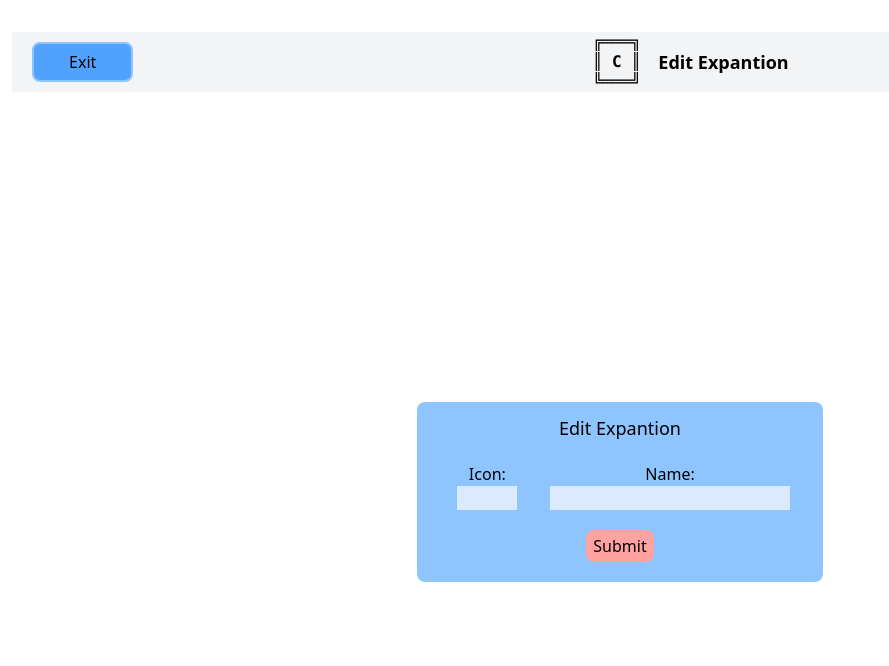
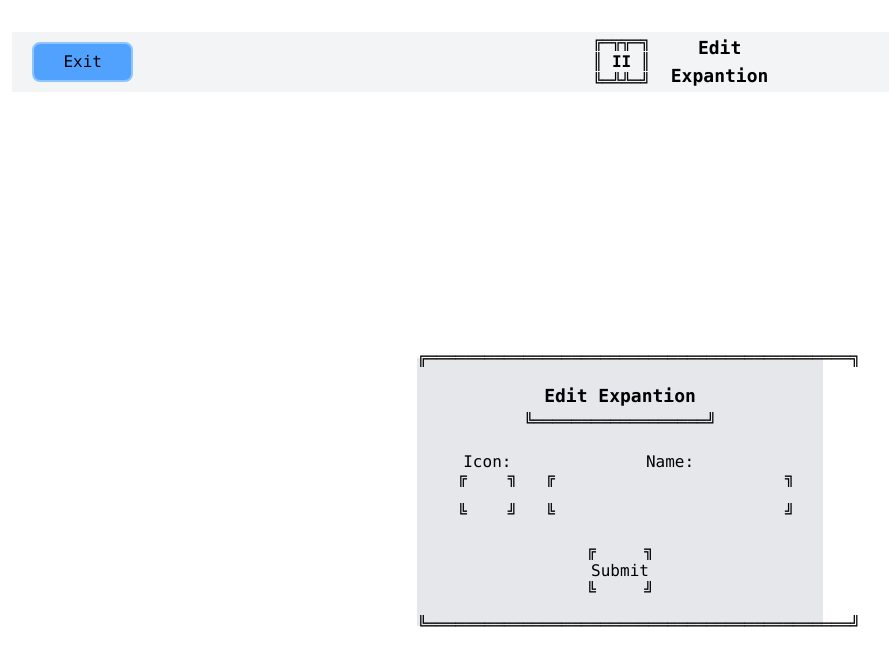
Before and after one commit to Nest0w0/ASCII-cards, a React (Vite) app in the folder frontend/: page /edit_expantion/1 in a window 1280 px wide. Shown: the top 666 px of the page, without its empty margins (20-909 px from the left). Built offline with nearby package versions, Linux system fonts and the light colour scheme; no server answers; sample sign-in values are in the browser's storage.

Commit message:
Changed: Making it prettier part 1. Not sure how many there will be

```diff
--- a/frontend/src/App.tsx
+++ b/frontend/src/App.tsx
@@ -12,7 +12,7 @@ import ProtectedRoute from './components/protected_route';
 
 function App() {
   return (
-    <div>
+    <div className='font-mono'>
       <BrowserRouter>
         <Routes>
           <Route path='/' element={<Login />}></Route>
--- /dev/null
+++ b/frontend/src/components/big_icon.tsx
@@ -0,0 +1,13 @@
+function BigIcon(){
+    return(
+        <div className="font-mono leading-7 text-2xl text-gray-900">
+            <p>╔════╦╦═══════╗</p>
+            <p className="font-bold">
+                ║ ASCII Cards ║
+            </p>
+            <p className="">╚════╩╩═══════╝</p>
+        </div>
+    );
+}
+
+export default BigIcon;
--- a/frontend/src/components/expantion_button.tsx
+++ b/frontend/src/components/expantion_button.tsx
@@ -74,24 +74,42 @@ function ExpantionButton({ onExpantionSelect, expantionID, expantion }: Expantio
         <>
             <div
                 key={expantion['id']}
-                className={`${expantionID == expantion['id'] ? 'bg-blue-300 font-bold' : ''} flex items-center w-full justify-between h-20 text-m hover:text-base border-b-2 hover:border-b-3 hover:font-bold hover:bg-blue-100 hover:border-b-blue-300`}
+                className={`${expantionID == expantion['id'] ? 'bg-blue-200 font-bold' : ''} flex items-center w-full justify-between h-30 text-m hover:text-base border-b-2 hover:border-b-3 hover:font-bold hover:bg-blue-100 hover:border-b-blue-300`}
                 onClick={() => { onExpantionSelect(expantion['id']) }}
             >
-                <a className="ml-5">{expantion['icon']}</a>
-                <a className="flex flex-1 justify-center">{expantion['name']}</a>
+                <div className="ml-1.5 leading-5">
 
-                <div className="flex-col w-1/5">
+                    <p>╔═══╗</p>
+                    <p>║ {expantion['icon']} ║</p>
+                    <p>╚═══╝</p>
+                </div>
+
+                <a className="flex flex-1 justify-center text-lg">{expantion['name']}</a>
+
+                <div className="flex-col w-1/5 mr-2">
                     <button
-                        className={`${expantionID == expantion['id'] ? 'bg-gray-200 hover:bg-gray-300' : 'bg-blue-200 hover:bg-blue-300'} h-6 w-11 rounded-sm mb-1 `}
+                        className={`${expantionID == expantion['id'] ? 'hover:bg-blue-200' : 'hover:bg-blue-300'} flex flex-col w-14 leading-5`}
                         onClick={() => navigate('/edit_expantion/' + expantion['id'])}
                     >
-                        Edit
+                        <p className="text-left -mb-1">
+                            ╔     <span className="float-end">╗</span>
+                        </p>
+                        <p> Edit </p>
+                        <p className="text-left -mt-1">
+                            ╚     <span className="float-end">╝</span>
+                            </p>
                     </button>
 
                     <button
-                        className="bg-red-300 hover:bg-red-400 h-6 w-11 rounded-sm mt-1"
+                        className="hover:bg-red-400 flex flex-col w-14 leading-5"
                         onClick={() => Submit()}>
-                        Erase
+                        <p className="text-left -mb-1">
+                            ╔     <span className="float-end">╗</span>
+                        </p>
+                        <p> Erase </p>
+                        <p className="text-left -mt-1">
+                            ╚     <span className="float-end">╝</span>
+                            </p>
                     </button>
                 </div>
             </div>
--- a/frontend/src/components/expantion_form.tsx
+++ b/frontend/src/components/expantion_form.tsx
@@ -83,42 +83,59 @@ function ExpantionForm({ defaultID, defaultIcon, defaultName, title, method }: E
     }
 
     return (
-        <div className="bg-blue-300 w-1/3 rounded-lg">
-            <p className="mb-5 mt-3 text-lg">
+        <div className="bg-gray-200 w-1/3 h-67">
+            <p className="-mt-3">
+                ╔════════════════════════════════════════════╗
+            </p>
+            <p className="mt-3 text-lg font-bold">
                 {title}
+            </p>
+            <p className="mb-5">
+                ╚══════════════════╝
             </p>
 
             <form className="mb-5" onSubmit={Submit}>
-                <div className="flex flex-row mb-5">
-                    <div className="flex-colw-15 ml-10">
+                <div className="flex flex-row leading-4 mb-5">
+                    <div className="flex-col w-15 group ml-10">
                         <label>
                             Icon:
                         </label>
                         <br></br>
+                        <p className="text-left">╔<span className="float-end">╗</span></p>
                         <input
                             type="text" maxLength={1} value={icon}
-                            className="bg-blue-100 w-15 text-center"
+                            className="w-10 text-center rounded-sm group-hover:bg-blue-100 group-hover:border-b-3 group-hover:-mb-3"
                             onChange={(e) => setIcon(e.target.value)}></input>
+                        <p className="text-left">╚ <span className="float-end">╝</span></p>
                     </div>
 
-                    <div className="flex-1">
+                    <div className="group flex-1 mx-7">
                         <label
                         >
                             Name:
                         </label>
                         <br></br>
+                        <p className="text-left">╔<span className="float-end">╗</span></p>
                         <input
                             type="text" value={name}
-                            className="bg-blue-100 w-60 text-center"
+                            className="w-50 text-center rounded-sm group-hover:bg-blue-100 group-hover:border-b-3 group-hover:-mb-3"
                             onChange={(e) => setName(e.target.value)}></input>
+                        <p className="text-left">╚ <span className="float-end">╝</span></p>
                     </div>
                 </div>
 
 
-                <input
-                    type="submit" value={"Submit"}
-                    className="bg-red-300 w-1/6 h-8 hover:bg-red-400 hover:border-yellow-300 hover:border-2 rounded-lg"
-                />
+                <div className="flex flex-col justify-self-center group leading-5 w-1/6 h-8 mb-10">
+                    <p className="text-left group-hover:bg-blue-100">╔<span className="float-end">╗</span></p>
+                    <input
+                        type="submit" value={"Submit"}
+                        className="group-hover:bg-blue-100"
+                    />
+                    <p className="text-left group-hover:bg-blue-100">╚ <span className="float-end">╝</span></p>
+                </div>
+                <p>
+                    ╚════════════════════════════════════════════╝
+                </p>
             </form>
 
             <Modal
@@ -126,7 +143,7 @@ function ExpantionForm({ defaultID, defaultIcon, defaultName, title, method }: E
                 title={modalState.title}
                 message={modalState.message}
                 isError={modalState.isError}
-                onClose={() => {navigate('/home')}}
+                onClose={() => { navigate('/home') }}
             ></Modal>
         </div>
     );
--- a/frontend/src/components/expantion_sidebar.tsx
+++ b/frontend/src/components/expantion_sidebar.tsx
@@ -1,14 +1,14 @@
-import { useEffect, useState} from "react";
+import { useEffect, useState } from "react";
 import { useNavigate } from "react-router-dom";
 import ExpantionButton from "./expantion_button";
 
-interface SideBarProps{
+interface SideBarProps {
     onExpantionSelect: (expantionId: number) => void,
     expantionID: number;
 }
 
 
-function SideBar({onExpantionSelect, expantionID}: SideBarProps){
+function SideBar({ onExpantionSelect, expantionID }: SideBarProps) {
     const [expantions, SetExpantions] = useState([]);
     const navigate = useNavigate();
     const token = localStorage.getItem('accessToken');
@@ -35,38 +35,41 @@ function SideBar({onExpantionSelect, expantionID}: SideBarProps){
             </a>
             <div className="overflow-y-scroll ">
                 <button
-                id = 'All expantions button'
-                key = {0}
+                    id='All expantions button'
+                    key={0}
                     className={
-                    `${expantionID == 0 ? 'bg-blue-300 font-bold' : ''} flex items-center w-full justify-between h-15 text-m hover:text-lg border-b-2 hover:border-b-3 hover:font-bold hover:bg-blue-100 hover:border-b-blue-300`}
+                        `${expantionID == 0 ? 'bg-blue-200 font-bold' : ''} flex items-center w-full justify-between h-15 text-m hover:text-lg border-b-2 hover:border-b-3 hover:font-bold hover:bg-blue-100 hover:border-b-blue-300`}
 
                     onClick={() => onExpantionSelect(0)}
                 >
-                    <a className="flex flex-1 justify-center">All Expantions</a>
+                    <a className="flex flex-1 justify-center">All</a>
                 </button>
 
                 {
                     expantions.map(expantion => {
-                        return(
+                        return (
                             <ExpantionButton
                                 onExpantionSelect={onExpantionSelect}
                                 expantionID={expantionID}
-                            expantion={expantion}/>
+                                expantion={expantion} />
                         );
                     })
                 }
 
                 <button
-                id = 'Add expantion button'
-                key = {-99}
+                    id='Add expantion button'
+                    key={-99}
                     className={
-                    `flex items-center w-full justify-center h-20 text-lg group hover:text-lg border-b-2 hover:border-b-3 hover:font-bold hover:bg-blue-100 hover:border-b-blue-300`}
-
-                onClick={() => {navigate('/add_expantion')}}
+                        `flex justify-center items-center w-full h-25 text-lg group hover:text-lg border-b-2 hover:border-b-3 hover:font-bold hover:bg-blue-100 hover:border-b-blue-300`}
+                    onClick={() => { navigate('/add_expantion') }}
                 >
-
-                    <a className="bg-gray-300 flex justify-center w-1/6 rounded-lg group-hover:bg-blue-300">+</a>
-
+                    <div className="flex flex-col justify-center w-1/5 leading-5 group-hover:bg-blue-300">
+                        <p className="text-left">
+                            ╔ <span className="float-end">╗</span></p>
+                        <p >+</p>
+                        <p className="text-left">
+                            ╚ <span className="float-end">╝</span></p>
+                    </div>
                 </button>
 
             </div>
--- a/frontend/src/components/navbar.tsx
+++ b/frontend/src/components/navbar.tsx
@@ -1,5 +1,5 @@
 import { useNavigate } from "react-router-dom";
-import Icon from "./icon";
+import Icon from "./small_icon";
 
 interface NavBarProps {
     title: string;
--- a/frontend/src/components/icon.tsx
+++ b/frontend/src/components/small_icon.tsx
@@ -2,13 +2,13 @@ function Icon() {
     return (
         <div className="font-mono leading-5">
             <p>
-                ╔═══╗
+                ╔═╦╦═╗
             </p>
             <p>
-                ║ <span className="font-bold">C</span> ║
+                ║ <span className="font-bold">II</span> ║
             </p>
             <p>
-                ╚═══╝
+                ╚═╩╩═╝
             </p>
         </div>
     );
--- a/frontend/src/pages/home.tsx
+++ b/frontend/src/pages/home.tsx
@@ -50,7 +50,7 @@ function Home() {
     return (
 
         <section className="w-full h-full">
-            <NavBar title="Lista de Cartas"></NavBar>
+            <NavBar title="Card List"></NavBar>
 
             <div className="flex">
                 <SideBar onExpantionSelect={handleSelectedExpantion} expantionID={selectedExpantionID}>
--- a/frontend/src/pages/login.tsx
+++ b/frontend/src/pages/login.tsx
@@ -1,6 +1,7 @@
 import { useNavigate } from 'react-router-dom';
 import '../index.css'
 import { useState, type FormEvent } from 'react';
+import BigIcon from '../components/big_icon';
 
 function Login() {
     const [email, setEmail] = useState("");
@@ -45,24 +46,40 @@ function Login() {
     return (
         <section className='h-full'>
             <div className='flex flex-col m-auto w-1/3 h-full'>
-                <h1 className='font-bold text-gray-900 text-2xl mb-10'>ASCII Cards</h1>
-                <div className='flex flex-col bg-gray-300 rounded-2xl'>
+                <BigIcon />
+                <div className='flex flex-col bg-gray-300 mt-7'>
+                    <p className='-mt-3'>╔════════════════════════════════════════════╗</p>
                     <a className='text-lg font-semibold mt-2'>Login</a>
 
                     <form className='p-5 space-y-4' onSubmit={Submit}>
                         <label className='left-0 text-sm' htmlFor='username'>E-mail:</label><br />
+                        <div className='w-full leading-5 group'>
+                            <p className="text-left">╔<span className="float-end">╗</span></p>
                             <input onChange={(e) => setEmail(e.target.value)}
-                            className='border-2 bg-gray-200 text-gray-900 border-blue-300 w-full rounded-lg h-10 focus:border-yellow-400 focus:border-3' type='text' placeholder='Your e-mail' id='username' name='username' /><br />
+                                className='text-gray-900 h-10 w-85 p-2 bg-gray-200  border-2 border-blue-200 group-hover:border-blue-300' type='text' placeholder='Your e-mail' id='username' name='username' /><br />
+                            <p className="text-left">╚ <span className="float-end">╝</span></p>
+                        </div>
 
                         <label className='text-left text-sm' htmlFor='password'> Password:</label><br />
+                        <div className='w-full leading-5 group'>
+                            <p className="text-left">╔<span className="float-end">╗</span></p>
                             <input onChange={(e) => setPassword(e.target.value)}
-                            className='border-3 bg-gray-200 text-gray-900 border-blue-300 w-full rounded-lg h-10 focus:border-yellow-400 focus:border-3' type='text' placeholder='••••••••' id='password' name='password' /><br />
+                                className='text-gray-900 h-10 w-85 p-2 bg-gray-200 border-2 border-blue-200 group-hover:border-blue-300' type='text' placeholder='••••••••' id='password' name='password' /><br />
+                            <p className="text-left">╚ <span className="float-end">╝</span></p>
+                        </div>
 
+
+
+                        <div className="flex flex-col justify-self-center group leading-5 w-1/6 h-8 mb-3">
+                            <p className="text-left group-hover:bg-blue-100">╔<span className="float-end">╗</span></p>
                             <input
                                 type='Submit' value={"Submit"}
-                            className='bg-blue-400 border-2 border-blue-300 w-1/4 h-10 rounded-lg mx-auto my-5 text-sm focus:bg-blue-500 focus:border-yellow-400'>
+                                className='text-sm group-hover:bg-blue-100'>
                             </input>
+                            <p className="text-left group-hover:bg-blue-100">╚ <span className="float-end">╝</span></p>
+                        </div>
                     </form>
+                    <p className='-mb-3'>╚════════════════════════════════════════════╝</p>
                 </div>
             </div>
 
```
Also changed, not shown: 1 other file (tests, documents, lock files or other folders). Lines whose indentation alone changed are shown as unchanged.
